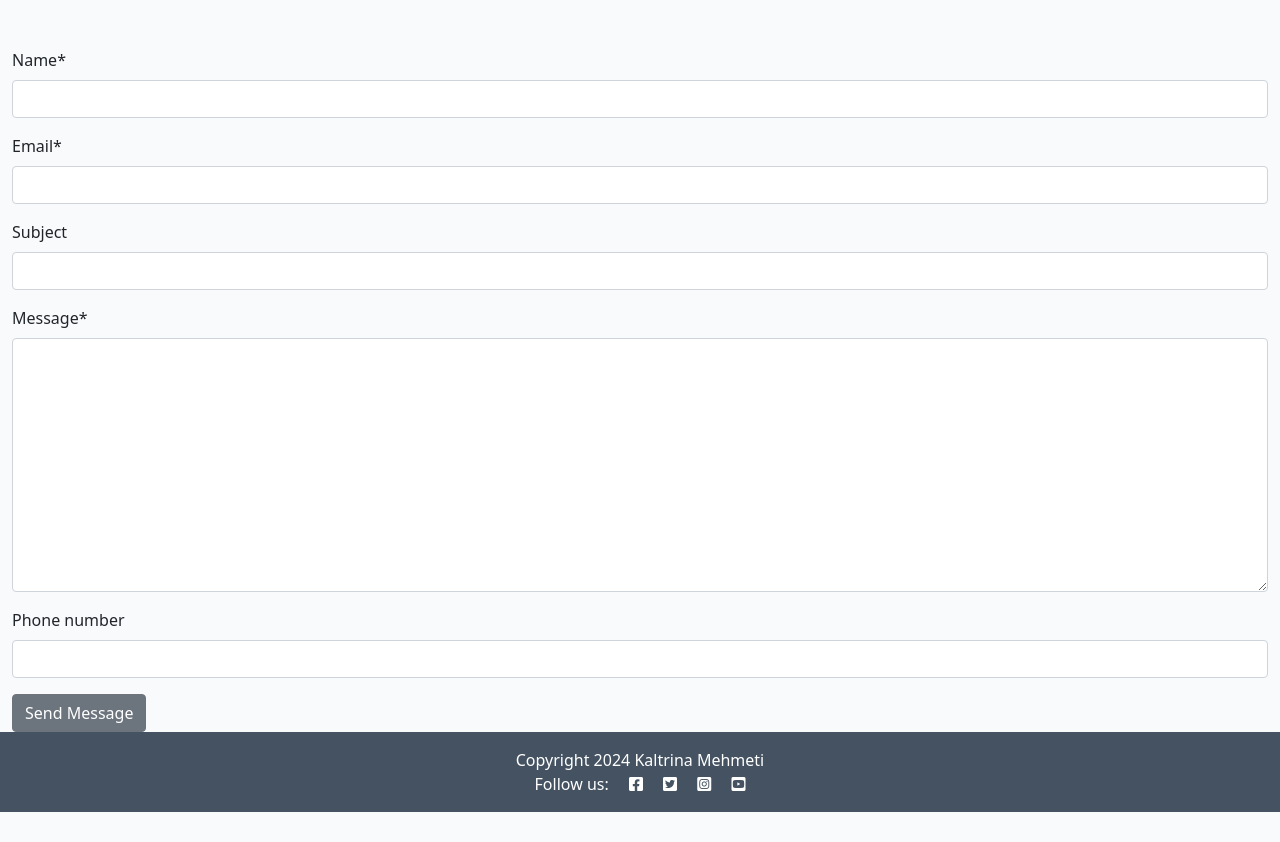
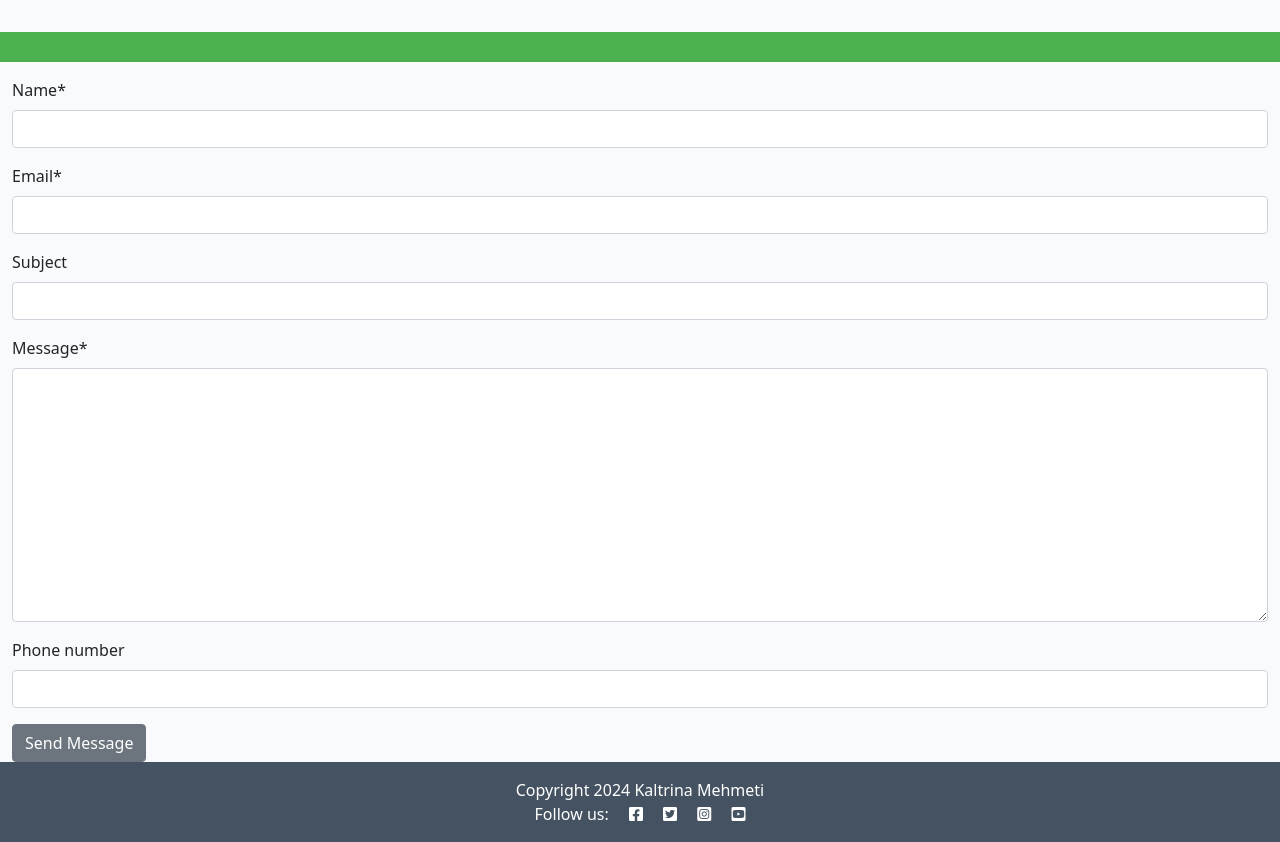
Before and after one commit to KaltrinaBM/music-blog, a Django app: page /contact-us/ in a window 1280 px wide. Shown: the part 128-970 px from the top of the page. Before the commit the page ends 940 px from the top, so only its background shows below. Run offline with Django 3.2, Linux system fonts and the light colour scheme; some libraries are stand-ins or nearby versions.

Commit message:
update contact us button style

```diff
--- a/blog/templates/blog/index.html
+++ b/blog/templates/blog/index.html
@@ -58,7 +58,7 @@
         {% endif %}
     </div>
     <div class="row">
-        <div class="col-md-12 mb-3 d-flex justify-content-end">
+        <div class="col-md-12 mb-3 contact-btn">
             <a href="/contact-us" id="contact_us" class="btn btn-primary" {% if form %}style="display: none;"{% endif %}>Contact Us</a>
         </div>
         <form class="contactus" id="contact_us" method="post" action="{% url 'contact_us' %}">
--- a/static/css/style.css
+++ b/static/css/style.css
@@ -160,8 +160,12 @@ body {
     color: rgb(222, 146, 168);
 }
 
-#contact-us-btn {
-    background-color: #4CAF50; /* Green color */
+
+.contact-btn{
+    bottom: 20px;
+    right: 20px;
+    z-index: 10;
+    background-color: #4CAF50;
     border: none;
     color: white;
     padding: 15px 32px;
@@ -170,7 +174,10 @@ body {
     display: inline-block;
     font-size: 16px;
     cursor: pointer;
-  }
+}
+
+
+
 
   #contact-us-btn:hover {
     background-color: #45A049;
```
